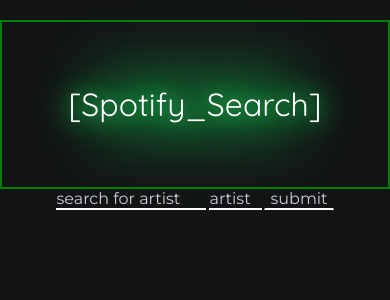
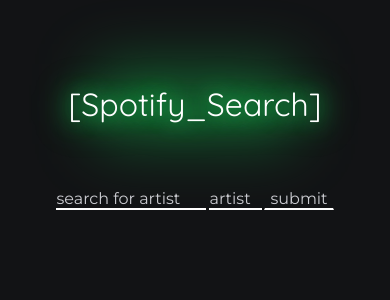
Before and after one commit to adrianwysocki77/spotify_search, a PHP site: page / in a window 390 px wide. Shown: the top 300 px of the page. Run offline with PHP 8.4, Linux system fonts and the light colour scheme.

Commit message:
fixing mobile version

```diff
--- a/styles.css
+++ b/styles.css
@@ -226,7 +226,7 @@ button {
     font-size: 2.5em;
     height: 20vh;
     margin-bottom: 0px;
-    border: 2px solid green;
+    /* border: 2px solid green; */
   }
 
   .neoncontainer:before {
```
